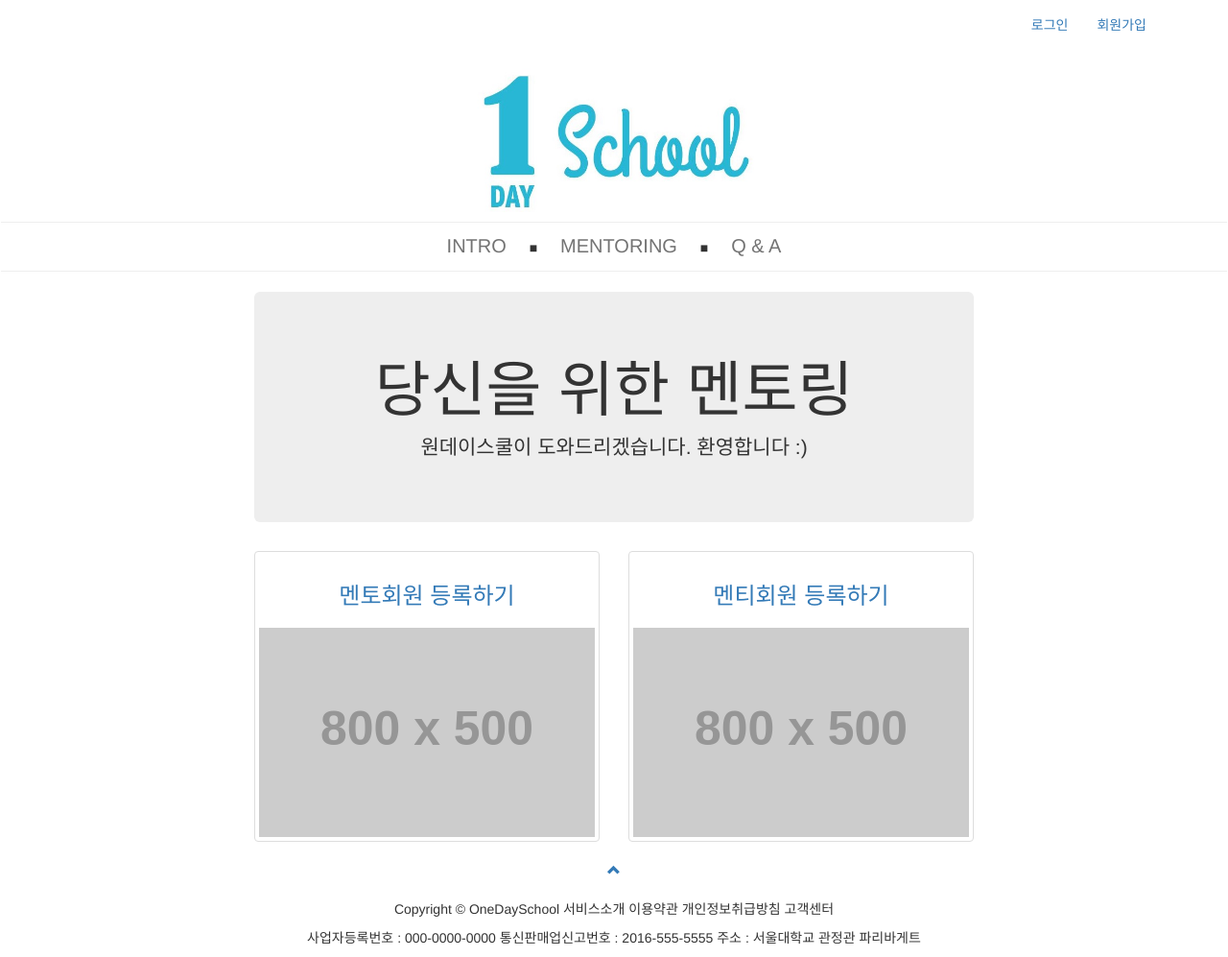
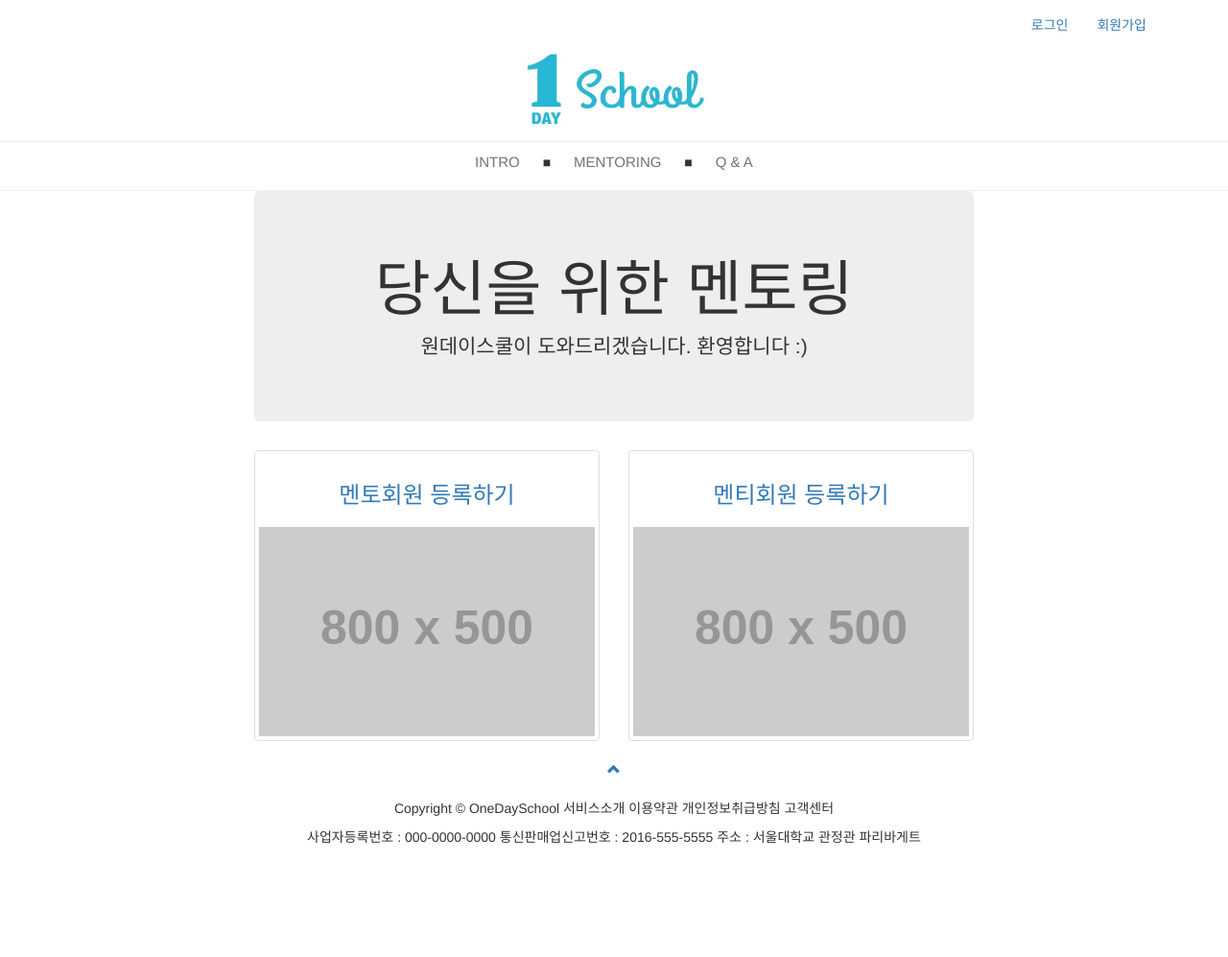
Before and after one commit to sarkmen/onedayschool, a Django app: a page that uses src/mentoring/templates/mentoring/base.html in a window 1280 px wide. Shown: the whole page at 96% size. After the commit the page ends 879 px from the top, so only its background shows below. Run offline with Django 3.2, Linux system fonts and the light colour scheme; grey boxes labelled with a size stand in for pictures from a placeholder-image service; some libraries are stand-ins or nearby versions.

Commit message:
logo_problem_solved

```diff
--- a/src/mentoring/templates/mentoring/base.html
+++ b/src/mentoring/templates/mentoring/base.html
@@ -44,13 +44,11 @@
         padding-bottom: 20px;
         background-color : #cce6ff;
       }
-      .navbar {
-          background-color: red;
-          height: 30%;
-      }
+
       #loginBtn {
           font-size: 30;
       }
+
   </style>
 
 
@@ -87,14 +85,20 @@ $(document).ready(function(){
 </head>
 
 <body>
-    <div id='header'>
-         <!-- Navigation -->
-      <div class="navbar">
+    <nav class="navbar" role="navigation" style="margin-bottom: 0px;">
         <div class="container">
             <!-- Brand and toggle get grouped for better mobile display -->
-
+            <div class="navbar-header">
+                <button type="button" class="navbar-toggle" data-toggle="collapse" data-target="#bs-example-navbar-collapse-1" style="background-color: #cccccc">
+                    <span class="sr-only">Toggle navigation</span>
+                    <span class="icon-bar" style="background-color: black"></span>
+                    <span class="icon-bar" style="background-color: black"></span>
+                    <span class="icon-bar" style="background-color: black" ></span>
+                </button>
+                <!--<a class="navbar-brand" href="/">원데이스쿨</a>-->
+            </div>
             <!-- Collect the nav links, forms, and other content for toggling -->
-              <div class="collapse navbar-collapse">
+            <div class="collapse navbar-collapse" style="text-align: right;" id="bs-example-navbar-collapse-1">
 
                 {% if user.is_authenticated %}
                 <ul class="nav navbar-nav navbar-right">
@@ -129,22 +133,21 @@ $(document).ready(function(){
                     </li>
                 </ul>
                 {% endif %}
-                  <div>
-                  <button type="button" class="navbar-toggle" data-toggle="collapse" data-target="#bs-example-navbar-collapse-1">
-                      <span class="sr-only">Toggle navigation</span>
-                      <span class="icon-bar"></span>
-                      <span class="icon-bar"></span>
-                      <span class="icon-bar"></span>
-                  </button>
-                  </div>
-                  <div>
-                  <h1 style="text-align: center; padding-top: 50px"><a href="/"><img src='{% static 'img/nav_logo.jpg' %}' style="width: 300px; height: 150px;"/></a></h1>
-                  </div>
+
             </div>
             <!-- /.navbar-collapse -->
         </div>
         <!-- /.container -->
-          <hr />
+    </nav>
+
+    <div class="logo_wrapper" style="">
+      <div id="logo_div">
+        <h1 style="text-align: center; margin:0 0 15px 0; "><a href="/"><img src='{% static 'img/nav_logo.jpg' %}' style="width: 200px; height: 80px;"/></a></h1>
+      </div>
+    </div>
+    <hr/>
+
+{% include 'mentoring/loginModal.html' %}
 
       <style>
       hr {
@@ -159,7 +162,7 @@ $(document).ready(function(){
         padding: 10px 20px 0 20px;
         height: 50px;
         display: inline-block;
-        font-size: 20px;
+        font-size: 15px;
         text-decoration: none;
         color : #737373;
       }
```
Lines whose indentation alone changed are shown as unchanged.
